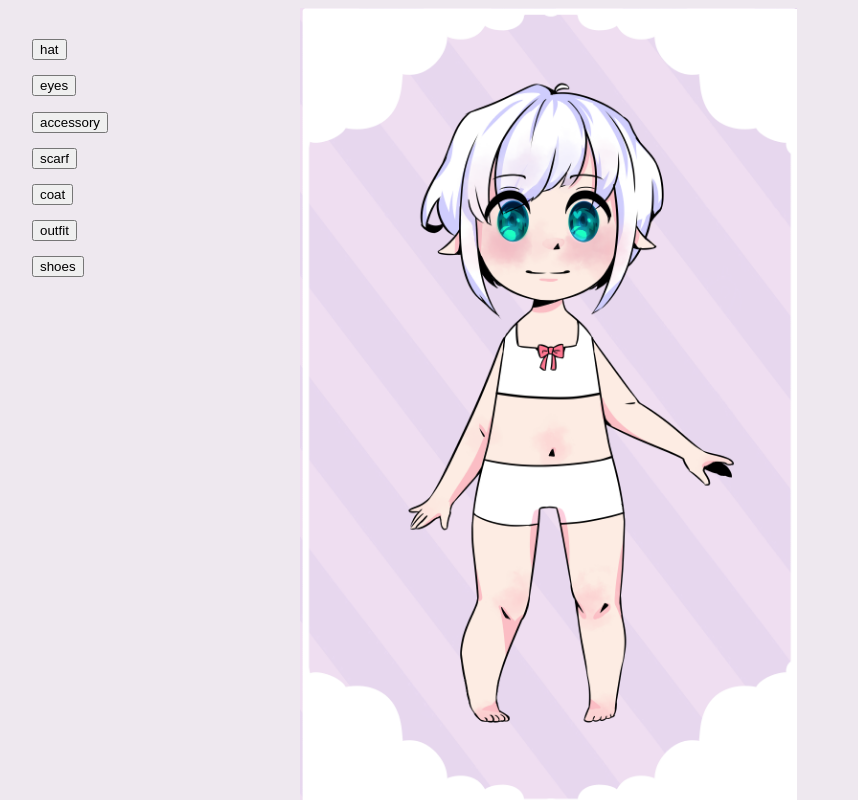
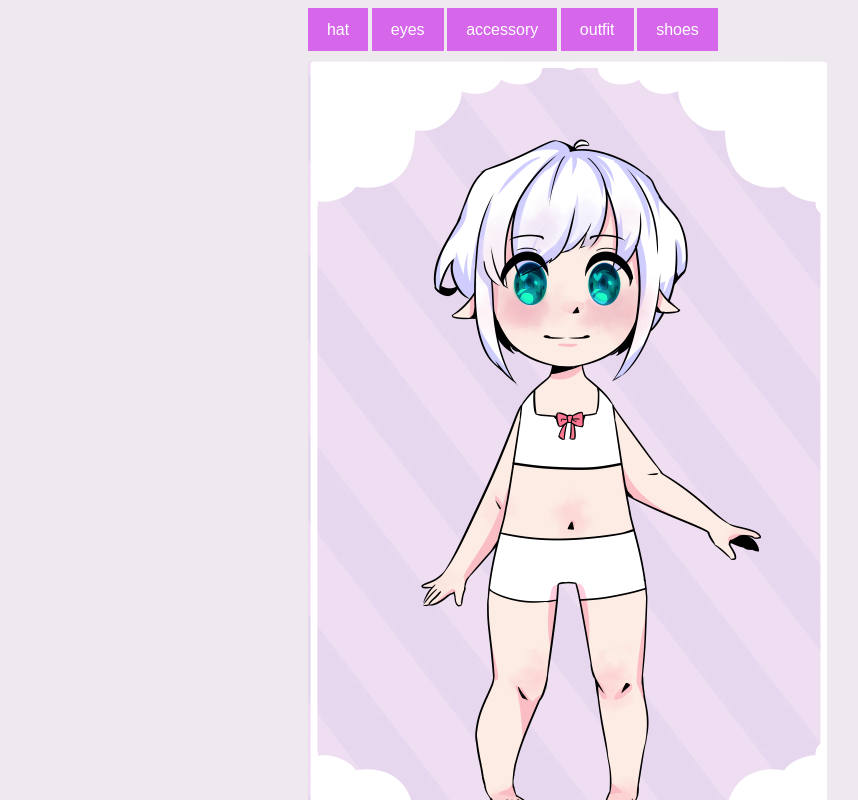
Before and after one commit to grvl/poki-dressing-game, a plain HTML site: page index.html in a window 1280 px wide. Shown: the whole page, without its empty margins (16-874 px from the left). Drawn offline with nearby package versions, Linux system fonts and the light colour scheme.

Commit message:
css gore

```diff
--- a/dressup.css
+++ b/dressup.css
@@ -4,28 +4,34 @@ body{
   font-family: 'Ubuntu', sans-serif;
 }
 
+.game {
+    display: flex;
+    flex-direction: column;
+    justify-content: space-evenly;
+    margin: auto;
+    width: 50%;
+    align-content: center;
+    align-items: stretch;
+    gap: 10px;
+}
 
+.buttons {
+    flex-grow: 2;
+}
 
 img {
-	position: absolute;
-	margin-left: 15%;
-display:inline-block;
-  height:100%;
+    position: fixed;
 }
 
 
 button{
-  margin-top:20%;
-}
-
-ul{
-	list-style-type: none;
-	display:inline-block;
-}
-
-
-character{
-z-index: -1000;
+  background-color: #D667EA;
+  border: none;
+  color: white;
+  padding: 2% 3%;
+  text-align: center;
+  text-decoration: none;
+  font-size: 16px;
 }
 
 .hat{
--- a/dressup.js
+++ b/dressup.js
@@ -39,16 +39,6 @@ var accs = $(".acc");
 var acc_picker = new ImageSwitcher(accs);
 document.getElementById("acc_button").onclick = function() { acc_picker.Next(); };
 
-var scarfs = $(".scarf");
-
-var scarf_picker = new ImageSwitcher(scarfs);
-document.getElementById("scarf_button").onclick = function() { scarf_picker.Next(); };
-
-var coats = $(".coat");
-
-var coat_picker = new ImageSwitcher(coats);
-document.getElementById("coat_button").onclick = function() { coat_picker.Next(); };
-
 var outfits = $(".outfit");
 
 var outfit_picker = new ImageSwitcher(outfits);
--- a/index.html
+++ b/index.html
@@ -16,20 +16,16 @@
 </head>
 
 <body>
-
-<ul>
-    <li><button class="btn btn-default" id="hat_button" type="button" >hat</button></li>
-    <li><button class="btn btn-default" id="eye_button" type="button" >eyes</button></li>
-    <li><button class="btn btn-default" id="acc_button" type="button" >accessory</button></li>
-    <li><button class="btn btn-default" id="scarf_button" type="button" >scarf</button></li>
-    <li><button class="btn btn-default" id="coat_button" type="button" >coat</button></li>
-    <li><button class="btn btn-default" id="outfit_button" type="button" >outfit</button></li>
-    <li><button class="btn btn-default" id="shoe_button" type="button" >shoes</button></li>
-</li>
-</ul>
-
-<img id="character" src="img/poki.png" />
-
+<div class="game">
+    <div class ="buttons">
+        <button class="btn btn-default" id="hat_button" type="button" >hat</button>
+        <button class="btn btn-default" id="eye_button" type="button" >eyes</button>
+        <button class="btn btn-default" id="acc_button" type="button" >accessory</button>
+        <button class="btn btn-default" id="outfit_button" type="button" >outfit</button>
+        <button class="btn btn-default" id="shoe_button" type="button" >shoes</button>
+    </div>
+    <div class="poki">
+        <img id = "char" class="char" src="img/poki.png"/>
         <img id="nada" class="hat eye acc coat outfit shoe scarf" src="img/nada.png" />
 
         <img id="hat1" class="hat" src="img/hat1.png" />
@@ -45,26 +41,24 @@
 
         <img id="acc1" class="acc" src="img/acc1.png" />
 
-<img id="scarf1" class="scarf" src="img/scarf5.png" />
-<img id="scarf6" class="scarf" src="img/scarf6.png" />
-
-<img id="coat1" class="coat" src="img/coat3.png" />
-<img id="coat2" class="coat" src="img/coat4.png" />
-<img id="coat3" class="coat" src="img/coat4b.png" />
-<img id="coat4" class="coat" src="img/coat5.png" />
-<img id="coat5" class="coat" src="img/coat6.png" />
-
         <img id="outfit1" class="outfit" src="img/outfit1.png" />
         <img id="outfit2" class="outfit" src="img/outfit2.png" />
         <img id="outfit3" class="outfit" src="img/outfit3.png" />
+        <img id="outfit7" class="outfit" src="img/outfit3b.png" />
         <img id="outfit4" class="outfit" src="img/outfit4.png" />
+        <img id="outfit8" class="outfit" src="img/outfit4b.png" />
         <img id="outfit5" class="outfit" src="img/outfit5.png" />
+        <img id="outfi9" class="outfit" src="img/outfit5b.png" />
+        <img id="outfit10" class="outfit" src="img/outfit5c.png" />
         <img id="outfit6" class="outfit" src="img/outfit6.png" />
+        <img id="outfit11" class="outfit" src="img/outfit6b.png" />
+        <img id="outfit12" class="outfit" src="img/outfit6c.png" />
 
         <img id="shoe1" class="shoe" src="img/shoes1.png" />
         <img id="shoe2" class="shoe" src="img/shoes2.png" />
         <img id="shoe4" class="shoe" src="img/shoes4.png" />
         <img id="shoe5" class="shoe" src="img/shoes6.png" />
-
+    </div>
+</div>
 </body>
 </html>
```
Also changed, not shown: img/outfit3b.png (added), img/outfit4b.png (added), img/outfit5b.png (added), img/outfit5c.png (added), img/outfit6b.png (added), img/outfit6c.png (added). Lines whose indentation alone changed are shown as unchanged.
